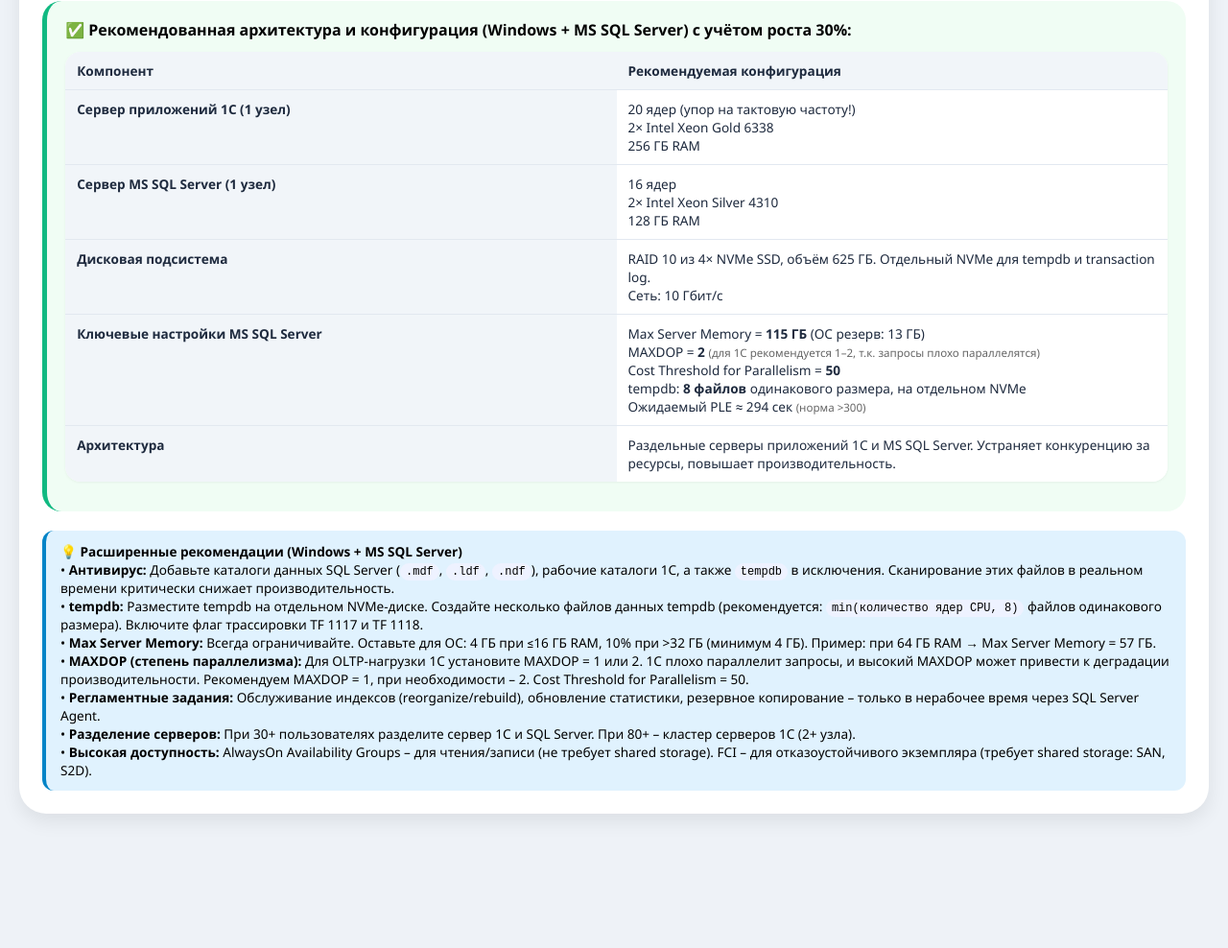
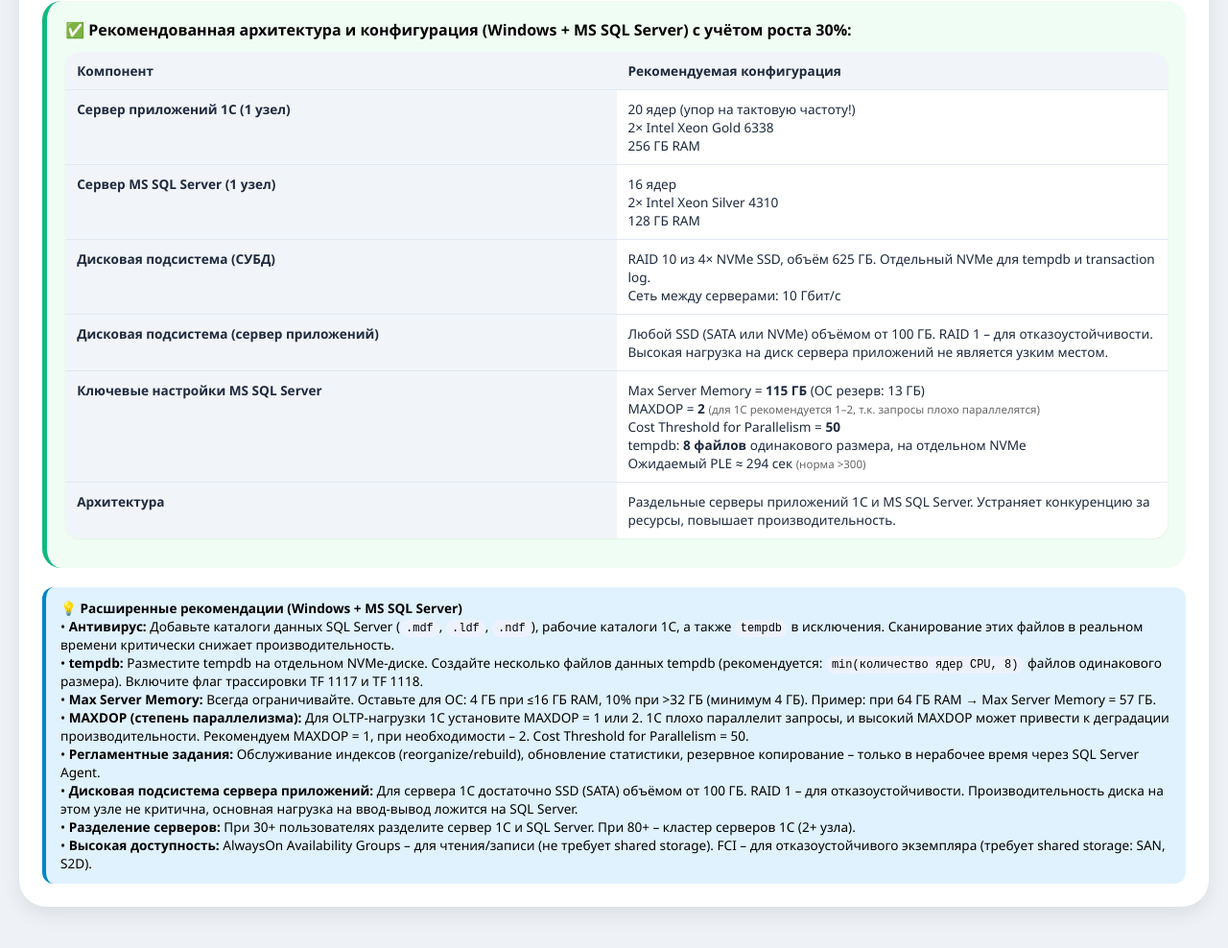
Before and after one commit to NoIDXMV6/1C_sizer, a plain HTML site: page windows.html in a window 1280 px wide. Shown: the part 2576-3564 px from the top of the page at 96% size. Before the commit the page ends 3469 px from the top, so only its background shows below. Drawn offline with Linux system fonts and the light colour scheme.

Commit message:
Update windows.html

```diff
--- a/windows.html
+++ b/windows.html
@@ -308,6 +308,7 @@
                 • <strong>Max Server Memory:</strong> Всегда ограничивайте. Оставьте для ОС: 4 ГБ при ≤16 ГБ RAM, 10% при &gt;32 ГБ (минимум 4 ГБ). Пример: при 64 ГБ RAM → Max Server Memory = 57 ГБ.<br>
                 • <strong>MAXDOP (степень параллелизма):</strong> Для OLTP-нагрузки 1С установите MAXDOP = 1 или 2. 1С плохо параллелит запросы, и высокий MAXDOP может привести к деградации производительности. Рекомендуем MAXDOP = 1, при необходимости – 2. Cost Threshold for Parallelism = 50.<br>
                 • <strong>Регламентные задания:</strong> Обслуживание индексов (reorganize/rebuild), обновление статистики, резервное копирование – только в нерабочее время через SQL Server Agent.<br>
+                • <strong>Дисковая подсистема сервера приложений:</strong> Для сервера 1С достаточно SSD (SATA) объёмом от 100 ГБ. RAID 1 – для отказоустойчивости. Производительность диска на этом узле не критична, основная нагрузка на ввод-вывод ложится на SQL Server.<br>
                 • <strong>Разделение серверов:</strong> При 30+ пользователях разделите сервер 1С и SQL Server. При 80+ – кластер серверов 1С (2+ узла).<br>
                 • <strong>Высокая доступность:</strong> AlwaysOn Availability Groups – для чтения/записи (не требует shared storage). FCI – для отказоустойчивого экземпляра (требует shared storage: SAN, S2D).
             </div>
@@ -463,13 +464,17 @@
         const config = { appCpu: appCores, appRam: appRamGb, appCpuDesc, dbCpu: dbCores, dbRam: dbRamGb, dbCpuDesc };
         const architecture = getArchitectureDetailsWindows(users, config);
 
-        const totalSpaceGb = Math.ceil(dbSizeGb * 2.5);
-        let diskDesc = users <= 30 && dbSizeGb <= 100
-            ? `RAID 1 из 2× NVMe SSD, объём ${totalSpaceGb} ГБ. Отдельный NVMe для tempdb.`
+                let totalSpaceDb = Math.ceil(dbSizeGb * 2.5);
+        let diskDbDesc = users <= 30 && dbSizeGb <= 100
+            ? `RAID 1 из 2× NVMe SSD, объём ${totalSpaceDb} ГБ. Отдельный NVMe для tempdb.`
             : users <= 80 || dbSizeGb <= 300
-            ? `RAID 10 из 4× NVMe SSD, объём ${totalSpaceGb} ГБ. Отдельный NVMe для tempdb и transaction log.`
-            : `RAID 10 из 6+ NVMe SSD, объём ${totalSpaceGb} ГБ. Отдельный массив для tempdb, отдельный – для transaction log.`;
-        const netSpeed = users <= 30 ? "1 Гбит/с" : users <= 80 ? "10 Гбит/с" : "10 Гбит/с (LACP)";
+            ? `RAID 10 из 4× NVMe SSD, объём ${totalSpaceDb} ГБ. Отдельный NVMe для tempdb и transaction log.`
+            : `RAID 10 из 6+ NVMe SSD, объём ${totalSpaceDb} ГБ. Отдельный массив для tempdb, отдельный – для transaction log.`;
+
+        // Диски для сервера приложений (минимальные требования)
+        let diskAppDesc = `Любой SSD (SATA или NVMe) объёмом от 100 ГБ. RAID 1 – для отказоустойчивости. Высокая нагрузка на диск сервера приложений не является узким местом.`;
+
+        let netSpeed = users <= 30 ? "1 Гбит/с" : users <= 80 ? "10 Гбит/с" : "10 Гбит/с (LACP)";
 
         let html = `<div class="diagnostic-box diagnostic-good">
             <strong>✅ Рекомендованная архитектура и конфигурация (Windows + MS SQL Server) с учётом роста ${growth}%:</strong>
@@ -479,12 +484,16 @@
             html += `<tr>${architecture.combinedRow}</tr>`;
         } else {
             html += `<tr>${architecture.appRow}</tr>
-                      <tr>${architecture.dbRow}</tr>`;
+                      <tr>${architecture.dbRow}</td>`;
         }
         html += `
                 <tr>
-                    <th>Дисковая подсистема</th>
-                    <td>${diskDesc}<br>Сеть: ${netSpeed}</td>
+                    <th>Дисковая подсистема (СУБД)</th>
+                    <td>${diskDbDesc}<br>Сеть между серверами: ${netSpeed}</td>
+                </tr>
+                <tr>
+                    <th>Дисковая подсистема (сервер приложений)</th>
+                    <td>${diskAppDesc}</td>
                 </tr>
                 <tr>
                     <th>Ключевые настройки MS SQL Server</th>
@@ -624,6 +633,7 @@
                 : '• Добавьте RAM, настройте Max Server Memory корректно.<br>• Замените диск на NVMe RAID 1/10.<br>• Обслужите индексы и обновите статистику.'}
             <br>• <strong>Антивирус:</strong> добавьте .mdf, .ldf, .ndf и рабочие папки 1С в исключения.
             <br>• <strong>tempdb:</strong> разместите на отдельном NVMe, создайте ${Math.min(8, Math.ceil(cpuCores / 2))} файлов одинакового размера.
+            <br>• <strong>Примечание:</strong> Высокие значения латентности и очереди диска на сервере приложений обычно не являются узким местом, так как основная дисковая нагрузка приходится на сервер СУБД. Сфокусируйтесь на метриках диска на SQL Server.<br>
             <br>• <strong>Регламент:</strong> обслуживание индексов и резервное копирование – только в нерабочее время.
             <br>• <strong>Архитектура:</strong> ${archRec.replace(/\*\*/g, '')}
             ${currUsers > 50 ? '<br>• <strong>Отказоустойчивость:</strong> настройте AlwaysOn Availability Group или Failover Cluster Instance.' : ''}
```
